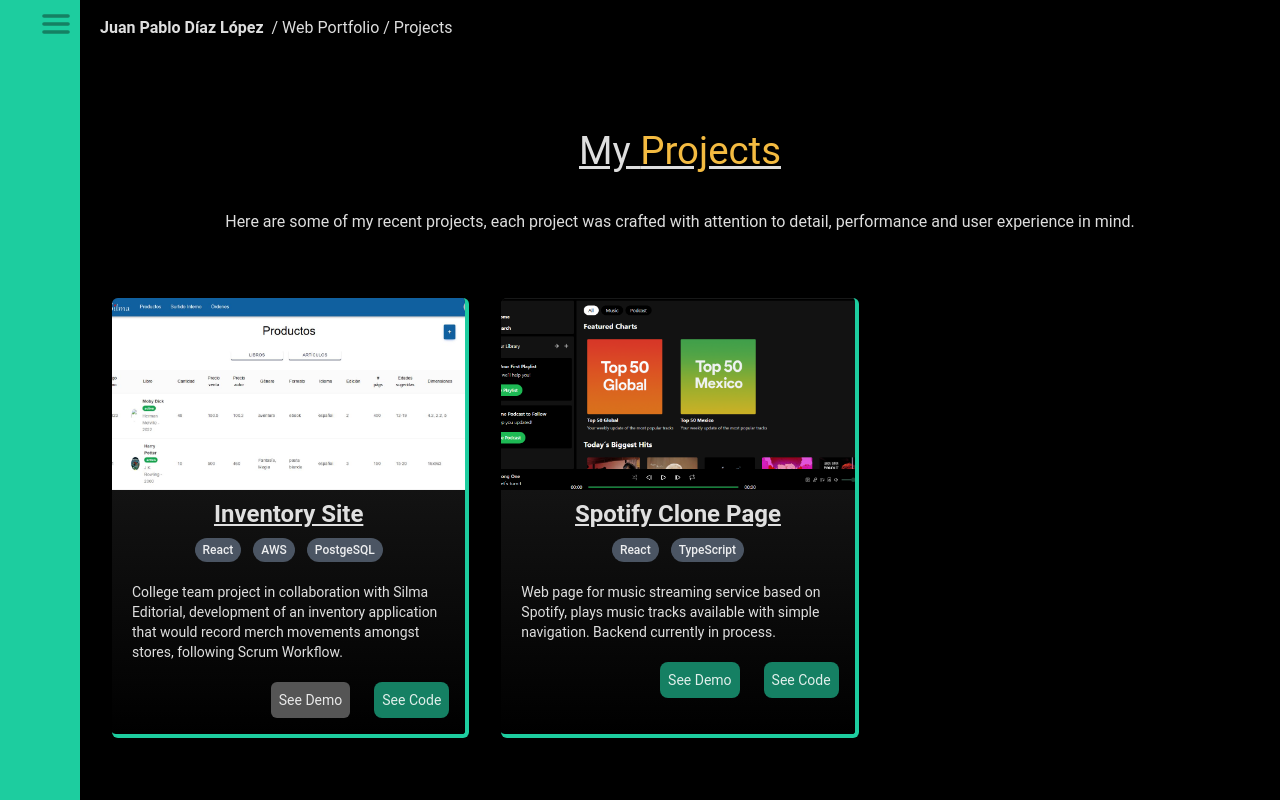
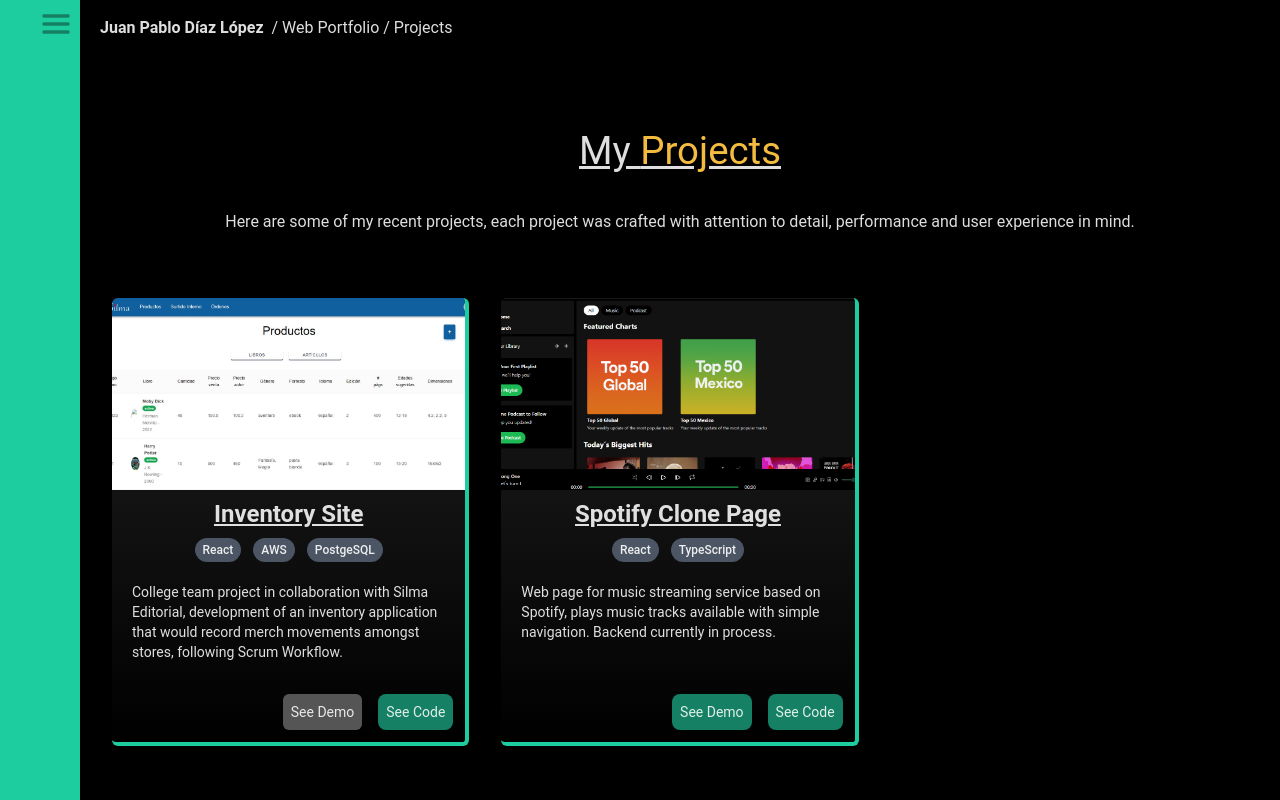
Before and after one commit to Juanpabdl/WebPortfolio, a React (Vite) app: page /projects in a window 1280 px wide. Shown: the top 800 px of the page. Built offline with nearby package versions, Linux system fonts and the light colour scheme.

Commit message:
style (ProjectCard): link buttons anchored to bottom of container

```diff
--- a/src/components/ProjectCard/index.tsx
+++ b/src/components/ProjectCard/index.tsx
@@ -36,7 +36,7 @@
                 })}
             </div>
             <p className='text-sm text-left p-3 m-2'>{props.description}</p>
-            <div className='m-4 mt-0 flex justify-end gap-6'>
+            <div className='mt-auto p-3 flex justify-end gap-4'>
                 {props.demoUrl.length > 0 ?
                     (
                         <CustomButton className='btn-default text-sm' onClick={handleClickDemo}>
```
